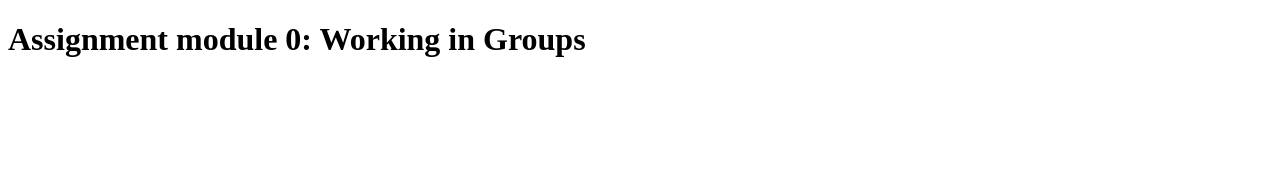
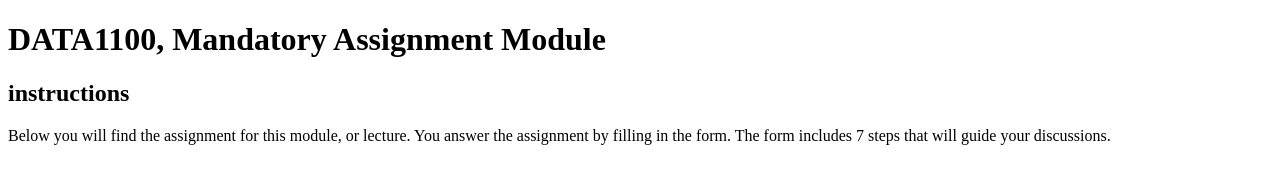
Before and after one commit to OsloMet-web/oblig-1-group-69, a plain HTML site: page index.html in a window 1280 px wide. Drawn offline with Linux system fonts and the light colour scheme.

Commit message:
Content page

```diff
--- a/index.html
+++ b/index.html
@@ -6,7 +6,11 @@
 		<title>Document</title>
 	</head>
 	<body>
-		<h1>Assignment module 0: Working in Groups
+		<h1>DATA1100, Mandatory Assignment Module
 		</h1>
+		<h2>instructions</h2>
+		<p>Below you will find the assignment for this module, or lecture.
+			You answer the assignment by filling in the form.
+			The form includes 7 steps that will guide your discussions.  	</p>
 	</body>
 </html>
```
